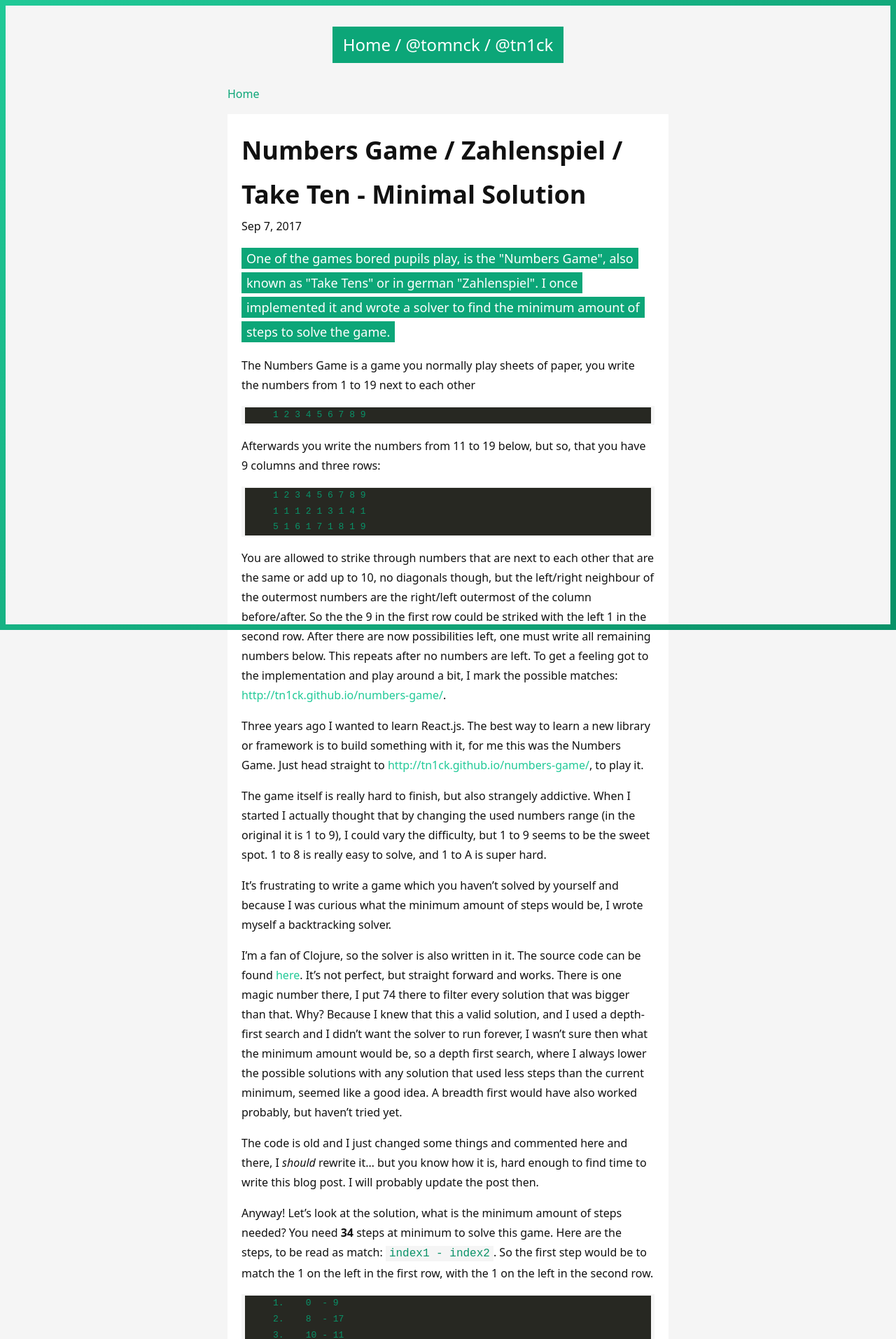
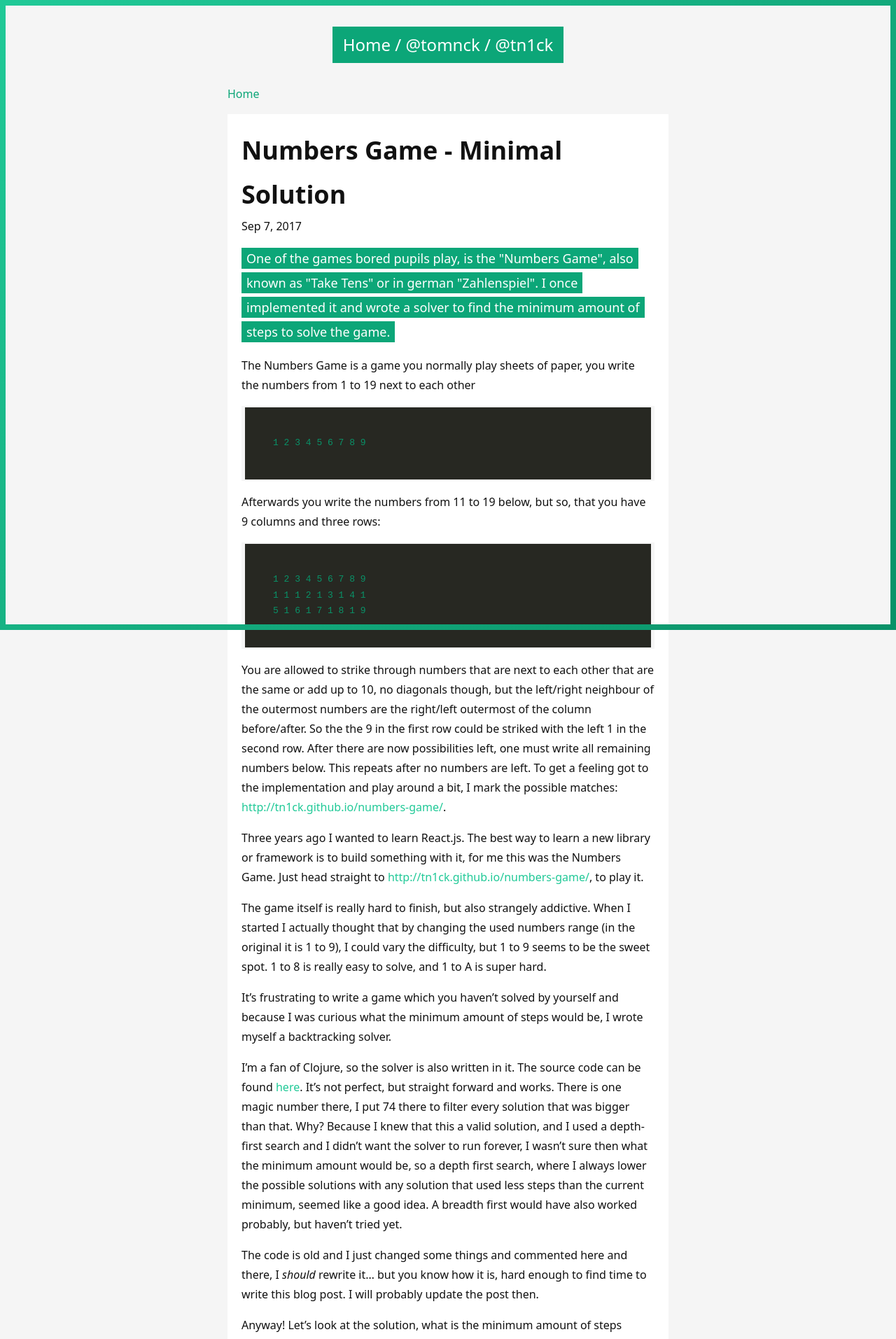
Before and after one commit to TN1ck/tomsblog, a Jekyll site: the page built from _posts/2017-10-31-number-game.markdown, in a window 1280 px wide. Shown: the top 1913 px of the page at 70% size. Built offline with Jekyll 4.4.1, drawn with Linux system fonts in a browser that asks for light colours.

Commit message:
feat: small update

```diff
--- a/_includes/main.scss
+++ b/_includes/main.scss
@@ -410,6 +410,8 @@ $shadow-padding-vertical: 3px;
     font-size: 13px;
     margin: 0;
     // margin-left: -20px;
+    padding-top: 20px;
+    padding-bottom: 20px;
     padding-left: 20px;
     overflow-x: auto;
     background: #272822;
--- a/_posts/2017-10-31-number-game.markdown
+++ b/_posts/2017-10-31-number-game.markdown
@@ -1,6 +1,6 @@
 ---
 layout: post
-title:  "Numbers Game / Zahlenspiel / Take Ten - Minimal Solution"
+title:  "Numbers Game - Minimal Solution"
 date:   2017-09-07 19:21:33 +0100
 categories: blog
 author: Tom Nick
```
